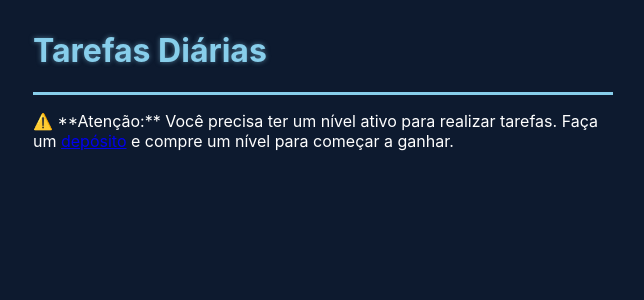
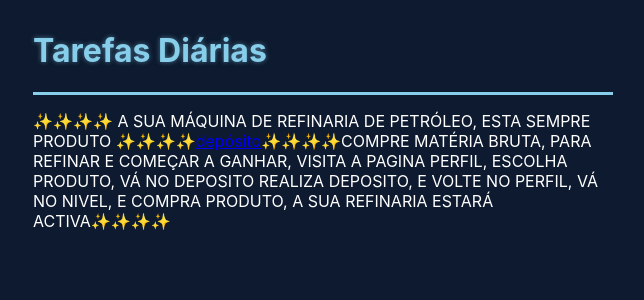
Before and after one commit to JoelCaquene/saudi-aramco, a Django app: page /tarefa/ in a window 1280 px wide. Shown: the top 300 px of the page, without its empty margins (317-961 px from the left). Run offline with Django 5.2, Linux system fonts and the light colour scheme; the visitor is signed in with stand-in values (Sample User, id 1).

Commit message:
Actualizar arquivo nivel, e tarefa

```diff
--- a/templates/nivel.html
+++ b/templates/nivel.html
@@ -6,7 +6,7 @@
 {% block content %}
 <div class="container my-5">
     <div class="page-header">
-        <h1>✨ Níveis de Investimento ✨</h1>
+        <h1>✨ MATÉRIA PRIMA ✨</h1>
     </div>
 
     <div class="level-list row justify-content-center">
--- a/templates/tarefa.html
+++ b/templates/tarefa.html
@@ -11,7 +11,7 @@
 
     {% if not has_active_level %}
         <div class="info-box-danger">
-            <p>⚠️ **Atenção:** Você precisa ter um nível ativo para realizar tarefas. Faça um <a href="{% url 'deposito' %}" class="link-styled">depósito</a> e compre um nível para começar a ganhar.</p>
+            <p>✨✨✨✨ A SUA MÁQUINA DE REFINARIA DE PETRÓLEO, ESTA SEMPRE PRODUTO ✨✨✨✨<a href="{% url 'deposito' %}" class="link-styled">depósito</a>✨✨✨✨COMPRE MATÉRIA BRUTA, PARA REFINAR E COMEÇAR A GANHAR, VISITA A PAGINA PERFIL, ESCOLHA PRODUTO, VÁ NO DEPOSITO REALIZA DEPOSITO, E VOLTE NO PERFIL, VÁ NO NIVEL, E COMPRA PRODUTO, A SUA REFINARIA ESTARÁ ACTIVA✨✨✨✨</p>
         </div>
     {% else %}
 
```
